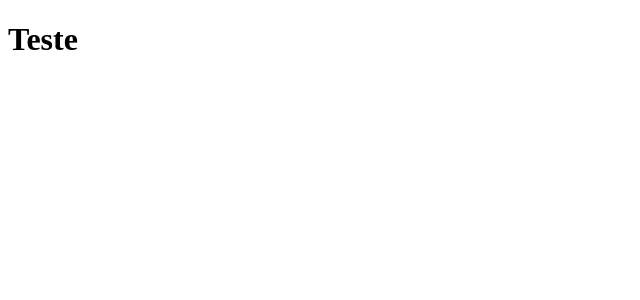
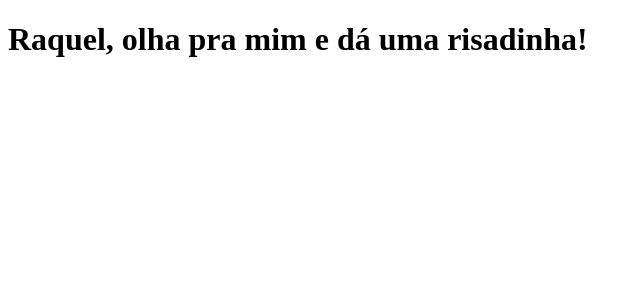
Before and after one commit to brunoccalmeida/clone-tabnews, a Next.js app: page / in a window 1280 px wide. Shown: the top 300 px of the page, without its empty margins (0-640 px from the left). Built offline with nearby package versions, Linux system fonts and the light colour scheme.

Commit message:
Alterando a frase da pagina para uma mais pessoal

```diff
--- a/pages/index.js
+++ b/pages/index.js
@@ -1,5 +1,5 @@
 function Home() {
-    return <h1>Teste</h1>
+    return <h1>Raquel, olha pra mim e dá uma risadinha!</h1>
 }
 
 export default Home;
```
